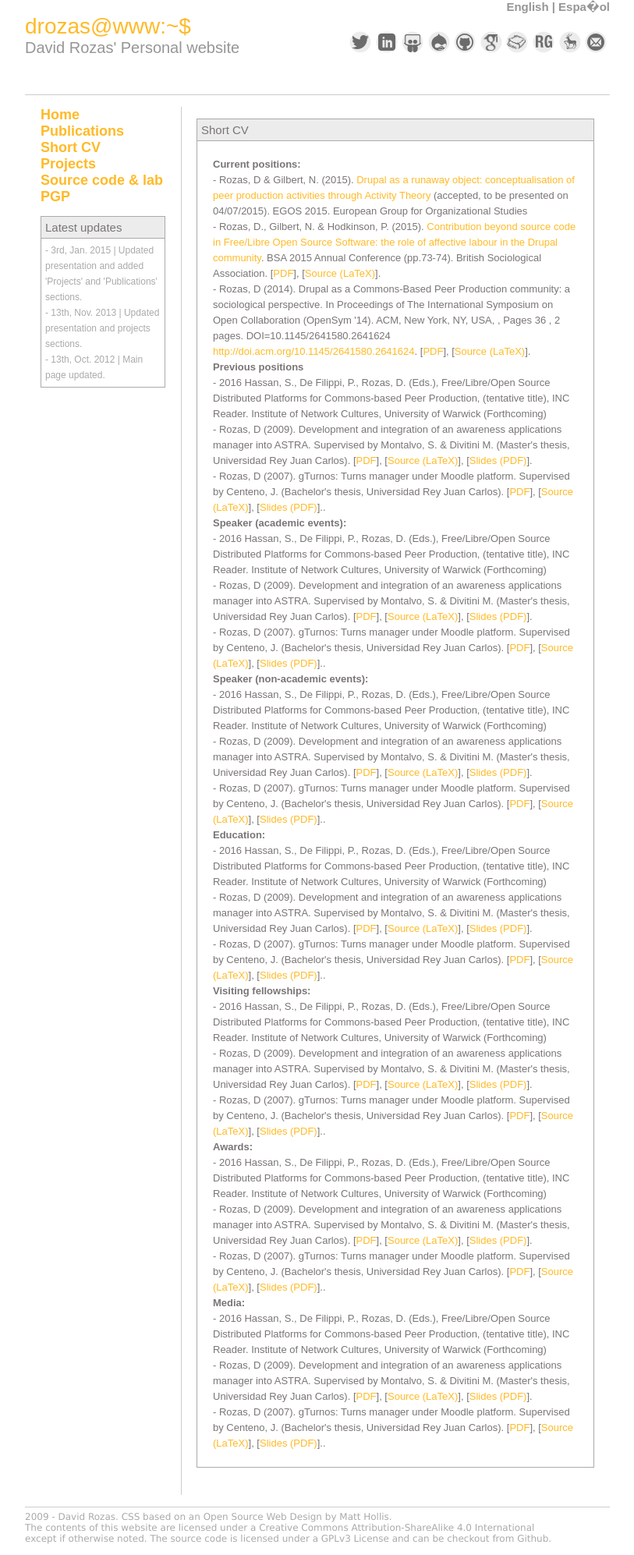
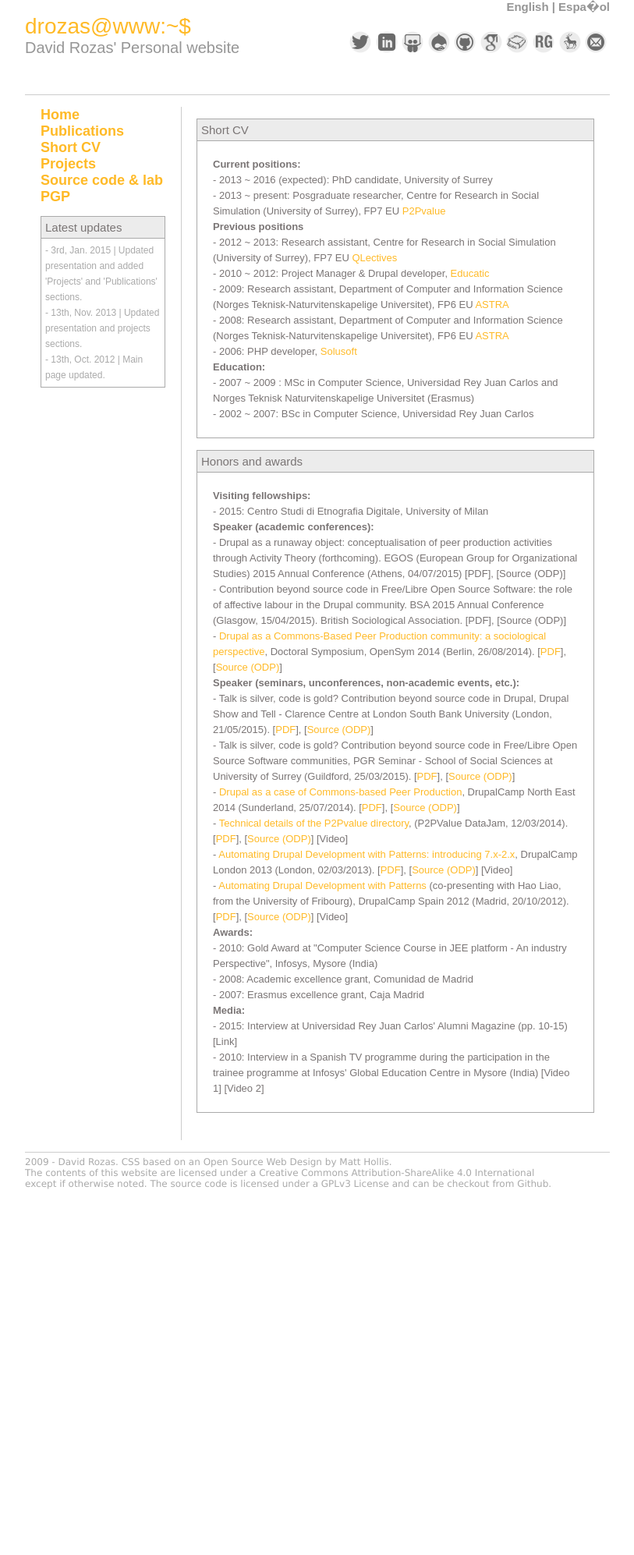
Before and after one commit to drozas/davidrozas.com, a PHP site: page /cv.php?set_language=1 in a window 1280 px wide. Shown: the whole page at 78% size, without its empty margins (233-1046 px from the left). After the commit the page ends 1539 px from the top, so only its background shows below. Run offline with PHP 8.4, Linux system fonts and the light colour scheme; data that the repository does not hold is empty; some libraries are stand-ins or nearby versions.

Commit message:
Extending CV, moving part of the index stuff

```diff
--- a/content.php
+++ b/content.php
@@ -79,7 +79,7 @@ function print_menu($lang)
 	if(isset($lang)&& $lang!=null && $lang=="es"){echo utf8_decode("Publicaciones");}else{echo "Publications";};
 	echo			"</a></li>
 					<li><a href=\"cv.php\">";
-	if(isset($lang)&& $lang!=null && $lang=="es"){echo utf8_decode("Currículum breve");}else{echo "Short CV";};
+	if(isset($lang)&& $lang!=null && $lang=="es"){echo utf8_decode("Currículum resumido");}else{echo "Short CV";};
 	echo			"</a></li>
 					<li><a href=\"projects.php\">";
 	if(isset($lang)&& $lang!=null && $lang=="es"){echo utf8_decode("Proyectos");}else{echo "Projects";};
--- a/cv.php
+++ b/cv.php
@@ -6,73 +6,71 @@
 	check_language($_GET['set_language']);
 
 	//drozas: Process publications as a list, and in a single language
-	$cv = "
+	$work_and_education = "
         <b>Current positions:</b> <br />
-        - Rozas, D & Gilbert, N. (2015). <a href=\"http://www.egosnet.org/jart/prj3/egos/main.jart?rel=de&reserve-mode=active&content-id=1392376003637&subtheme_id=1368705967560\">Drupal as a runaway object: conceptualisation of peer production activities through Activity Theory</a> (accepted, to be presented on 04/07/2015). EGOS 2015. European Group for Organizational Studies <br />
-	    - Rozas, D., Gilbert, N. & Hodkinson, P. (2015). <a href=\"http://www.britsoc.co.uk/media/84184/Programme%20full.pdf?1427305668398\">Contribution beyond source code in Free/Libre
-          Open Source Software: the role of affective labour in the Drupal community</a>. BSA 2015 Annual Conference (pp.73-74). British Sociological Association.
-	      [<a href=\"publications/bsa15_pp73_74.pdf\">PDF</a>], [<a href=\"https://github.com/drozas/bsa_2015\">Source (LaTeX)</a>].<br />
-	    - Rozas, D (2014). Drupal as a Commons-Based Peer Production community:
-          a sociological perspective. In Proceedings of The International Symposium on
-          Open Collaboration (OpenSym '14). ACM, New York, NY, USA, , Pages 36 ,
-          2 pages. DOI=10.1145/2641580.2641624 <a href=\"http://doi.acm.org/10.1145/2641580.2641624\">http://doi.acm.org/10.1145/2641580.2641624</a>. [<a href=\"publications/Rozas2014.pdf\">PDF</a>], [<a href=\"https://github.com/drozas/drupal_cbpp_opensym2014\">Source (LaTeX)</a>].<br />
+        - 2013 ~ 2016 (expected): PhD candidate, University of Surrey<br />
+	    - 2013 ~ present: Posgraduate researcher, Centre for Research in Social Simulation (University of Surrey), FP7 EU <a href=\"http://www.p2pvalue.eu\" target=\"_blank\"> P2Pvalue</a><br />
+
 	    <b>Previous positions</b> <br />
-	    - 2016 Hassan, S., De Filippi, P., Rozas, D. (Eds.), Free/Libre/Open Source Distributed Platforms for Commons-based Peer Production, (tentative title), INC Reader. Institute of Network Cultures, University of Warwick (Forthcoming)
-	    <b></b> <br />
-	    - Rozas, D (2009). Development and integration of an awareness applications manager into ASTRA. Supervised by Montalvo, S. & Divitini M.
-          (Master's thesis, Universidad Rey Juan Carlos). [<a href=\"publications/Rozas2009.pdf\">PDF</a>], [<a href=\"https://github.com/drozas/tfc\">Source (LaTeX)</a>], [<a href=\"publications/astra_slides.pdf\">Slides (PDF)</a>].<br />
-  	    - Rozas, D (2007). gTurnos: Turns manager under Moodle platform. Supervised by Centeno, J.
-          (Bachelor's thesis, Universidad Rey Juan Carlos). [<a href=\"publications/Rozas2007.pdf\">PDF</a>], [<a href=\"https://github.com/drozas/pfc\">Source (LaTeX)</a>], [<a href=\"publications/gturnos_slides.pdf\">Slides (PDF)</a>]..<br />
-  	    <b>Speaker (academic events):</b> <br />
-	    - 2016 Hassan, S., De Filippi, P., Rozas, D. (Eds.), Free/Libre/Open Source Distributed Platforms for Commons-based Peer Production, (tentative title), INC Reader. Institute of Network Cultures, University of Warwick (Forthcoming)
-	    <b></b> <br />
-	    - Rozas, D (2009). Development and integration of an awareness applications manager into ASTRA. Supervised by Montalvo, S. & Divitini M.
-          (Master's thesis, Universidad Rey Juan Carlos). [<a href=\"publications/Rozas2009.pdf\">PDF</a>], [<a href=\"https://github.com/drozas/tfc\">Source (LaTeX)</a>], [<a href=\"publications/astra_slides.pdf\">Slides (PDF)</a>].<br />
-  	    - Rozas, D (2007). gTurnos: Turns manager under Moodle platform. Supervised by Centeno, J.
-          (Bachelor's thesis, Universidad Rey Juan Carlos). [<a href=\"publications/Rozas2007.pdf\">PDF</a>], [<a href=\"https://github.com/drozas/pfc\">Source (LaTeX)</a>], [<a href=\"publications/gturnos_slides.pdf\">Slides (PDF)</a>]..<br />
-  	    <b>Speaker (non-academic events):</b> <br />
-	    - 2016 Hassan, S., De Filippi, P., Rozas, D. (Eds.), Free/Libre/Open Source Distributed Platforms for Commons-based Peer Production, (tentative title), INC Reader. Institute of Network Cultures, University of Warwick (Forthcoming)
-	    <b></b> <br />
-	    - Rozas, D (2009). Development and integration of an awareness applications manager into ASTRA. Supervised by Montalvo, S. & Divitini M.
-          (Master's thesis, Universidad Rey Juan Carlos). [<a href=\"publications/Rozas2009.pdf\">PDF</a>], [<a href=\"https://github.com/drozas/tfc\">Source (LaTeX)</a>], [<a href=\"publications/astra_slides.pdf\">Slides (PDF)</a>].<br />
-  	    - Rozas, D (2007). gTurnos: Turns manager under Moodle platform. Supervised by Centeno, J.
-          (Bachelor's thesis, Universidad Rey Juan Carlos). [<a href=\"publications/Rozas2007.pdf\">PDF</a>], [<a href=\"https://github.com/drozas/pfc\">Source (LaTeX)</a>], [<a href=\"publications/gturnos_slides.pdf\">Slides (PDF)</a>]..<br />
+	    - 2012 ~ 2013: Research assistant, Centre for Research in Social Simulation (University of Surrey), FP7 EU <a href=\"http://www.qlectives.eu\" target=\"_blank\">QLectives</a><br />
+	    - 2010 ~ 2012: Project Manager & Drupal developer, <a href=\"http://www.educatic.es\" target=\"_blank\">Educatic</a><br />
+  	    - 2009: Research assistant, Department of Computer and Information Science (Norges Teknisk-Naturvitenskapelige Universitet), FP6 EU <a href=\"http://cordis.europa.eu/project/rcn/80445_en.html\" target=\"_blank\">ASTRA</a><br />
+  	    - 2008: Research assistant, Department of Computer and Information Science (Norges Teknisk-Naturvitenskapelige Universitet), FP6 EU <a href=\"http://cordis.europa.eu/project/rcn/80445_en.html\" target=\"_blank\">ASTRA</a><br />
+  	    - 2006: PHP developer, <a href=\"http://www.solusoft.es\" target=\"_blank\">Solusoft</a><br />
+
 	    <b>Education:</b> <br />
-	    - 2016 Hassan, S., De Filippi, P., Rozas, D. (Eds.), Free/Libre/Open Source Distributed Platforms for Commons-based Peer Production, (tentative title), INC Reader. Institute of Network Cultures, University of Warwick (Forthcoming)
-	    <b></b> <br />
-	    - Rozas, D (2009). Development and integration of an awareness applications manager into ASTRA. Supervised by Montalvo, S. & Divitini M.
-          (Master's thesis, Universidad Rey Juan Carlos). [<a href=\"publications/Rozas2009.pdf\">PDF</a>], [<a href=\"https://github.com/drozas/tfc\">Source (LaTeX)</a>], [<a href=\"publications/astra_slides.pdf\">Slides (PDF)</a>].<br />
-  	    - Rozas, D (2007). gTurnos: Turns manager under Moodle platform. Supervised by Centeno, J.
-          (Bachelor's thesis, Universidad Rey Juan Carlos). [<a href=\"publications/Rozas2007.pdf\">PDF</a>], [<a href=\"https://github.com/drozas/pfc\">Source (LaTeX)</a>], [<a href=\"publications/gturnos_slides.pdf\">Slides (PDF)</a>]..<br />
+	    - 2007 ~ 2009 : MSc in Computer Science, Universidad Rey Juan Carlos and Norges Teknisk Naturvitenskapelige Universitet (Erasmus)<br />
+	    - 2002 ~ 2007: BSc in Computer Science, Universidad Rey Juan Carlos<br />
+	";
+
+	$rest = "
+
 	    <b>Visiting fellowships:</b> <br />
-	    - 2016 Hassan, S., De Filippi, P., Rozas, D. (Eds.), Free/Libre/Open Source Distributed Platforms for Commons-based Peer Production, (tentative title), INC Reader. Institute of Network Cultures, University of Warwick (Forthcoming)
-	    <b></b> <br />
-	    - Rozas, D (2009). Development and integration of an awareness applications manager into ASTRA. Supervised by Montalvo, S. & Divitini M.
-          (Master's thesis, Universidad Rey Juan Carlos). [<a href=\"publications/Rozas2009.pdf\">PDF</a>], [<a href=\"https://github.com/drozas/tfc\">Source (LaTeX)</a>], [<a href=\"publications/astra_slides.pdf\">Slides (PDF)</a>].<br />
-  	    - Rozas, D (2007). gTurnos: Turns manager under Moodle platform. Supervised by Centeno, J.
-          (Bachelor's thesis, Universidad Rey Juan Carlos). [<a href=\"publications/Rozas2007.pdf\">PDF</a>], [<a href=\"https://github.com/drozas/pfc\">Source (LaTeX)</a>], [<a href=\"publications/gturnos_slides.pdf\">Slides (PDF)</a>]..<br />
+        - 2015: Centro Studi di Etnografia Digitale, University of Milan<br />
+
+	    <b>Speaker (academic conferences):</b> <br />
+        - Drupal as a runaway object: conceptualisation of peer production activities through Activity Theory (forthcoming). EGOS (European Group for Organizational Studies) 2015 Annual Conference (Athens, 04/07/2015) [PDF], [Source (ODP)]<br />
+        - Contribution beyond source code in Free/Libre Open Source Software: the role of affective labour in the Drupal community. BSA 2015 Annual Conference (Glasgow, 15/04/2015). British Sociological Association. [PDF], [Source (ODP)]<br />
+	    - <a href=\"http://www.opensym.org/2014/08/11/opensym-doctoral-symposium-with-keynote-on-a-strange-animal-called-peer-reviewed-publishing/\">Drupal as a Commons-Based Peer Production community:
+          a sociological perspective</a>, Doctoral Symposium, OpenSym 2014
+          (Berlin, 26/08/2014). [<a href=\"publications/drupal_cbpp_opensym2014.pdf\">PDF</a>], [<a href=\"publications/drupal_cbpp_opensym2014.odp\">Source (ODP)</a>]<br />
+
+	    <b>Speaker (seminars, unconferences, non-academic events, etc.):</b> <br />
+	    - Talk is silver, code is gold? Contribution beyond source code in Drupal, Drupal Show and Tell - Clarence Centre at London South Bank University
+          (London, 21/05/2015). [<a href=\"publications/pgr_seminar_15_contribuion_beyond_source_code.pdf\">PDF</a>], [<a href=\"publications/pgr_seminar_15_contribuion_beyond_source_code.odp\">Source (ODP)</a>]<br />
+  	    - Talk is silver, code is gold? Contribution beyond source code in Free/Libre Open Source Software communities, PGR Seminar - School of Social Sciences at University of Surrey
+          (Guildford, 25/03/2015). [<a href=\"publications/pgr_seminar_15_contribuion_beyond_source_code.pdf\">PDF</a>], [<a href=\"publications/pgr_seminar_15_contribuion_beyond_source_code.odp\">Source (ODP)</a>]<br />
+	    - <a href=\"http://camp.drupalne.org/session/drupal-case-commons-based-peer-production\">Drupal as a case of Commons-based Peer Production</a>, DrupalCamp North East 2014
+	      (Sunderland, 25/07/2014). [<a href=\"publications/drupal_cbpp_dcne2014.pdf\">PDF</a>], [<a href=\"publications/drupal_cbpp_dcne2014.odp\">Source (ODP)</a>]<br />
+	    - <a href=\"http://www.p2pvalue.eu/blog/12th-march-data-jam-p2pvalue-directory\">Technical details of the P2Pvalue directory</a>,
+          (P2PValue DataJam, 12/03/2014).  [<a href=\"publications/p2pvalue_directory_techn_presentation.pdf\">PDF</a>], [<a href=\"publications/p2pvalue_directory_techn_presentation.odp\">Source (ODP)</a>] [Video]<br />
+	    - <a href=\"http://2013.drupalcamplondon.co.uk/session/automating-drupal-development-patterns\">Automating Drupal Development with Patterns: introducing 7.x-2.x</a>, DrupalCamp London 2013
+          (London, 02/03/2013). [<a href=\"publications/patterns_dclondon2013.pdf\">PDF</a>], [<a href=\"publications/patterns_dclondon2013.odp\">Source (ODP)</a>] [Video]<br />
+	    - <a href=\"http://2012.drupalcamp.es/es/sesiones/automating-drupal-development-patterns-38\">Automating Drupal Development with Patterns</a> (co-presenting with Hao Liao, from the University of Fribourg), DrupalCamp Spain 2012
+          (Madrid, 20/10/2012).  [<a href=\"publications/patterns_dcspain2012.pdf\">PDF</a>], [<a href=\"publications/patterns_dcspain2012.odp\">Source (ODP)</a>] [Video]<br />
+
 	    <b>Awards:</b> <br />
-	    - 2016 Hassan, S., De Filippi, P., Rozas, D. (Eds.), Free/Libre/Open Source Distributed Platforms for Commons-based Peer Production, (tentative title), INC Reader. Institute of Network Cultures, University of Warwick (Forthcoming)
-	    <b></b> <br />
-	    - Rozas, D (2009). Development and integration of an awareness applications manager into ASTRA. Supervised by Montalvo, S. & Divitini M.
-          (Master's thesis, Universidad Rey Juan Carlos). [<a href=\"publications/Rozas2009.pdf\">PDF</a>], [<a href=\"https://github.com/drozas/tfc\">Source (LaTeX)</a>], [<a href=\"publications/astra_slides.pdf\">Slides (PDF)</a>].<br />
-  	    - Rozas, D (2007). gTurnos: Turns manager under Moodle platform. Supervised by Centeno, J.
-          (Bachelor's thesis, Universidad Rey Juan Carlos). [<a href=\"publications/Rozas2007.pdf\">PDF</a>], [<a href=\"https://github.com/drozas/pfc\">Source (LaTeX)</a>], [<a href=\"publications/gturnos_slides.pdf\">Slides (PDF)</a>]..<br />
+	    - 2010: Gold Award at \"Computer Science Course in JEE platform - An industry Perspective\", Infosys, Mysore (India)<br />
+	    - 2008: Academic excellence grant, Comunidad de Madrid<br />
+	    - 2007: Erasmus excellence grant, Caja Madrid<br />
+
 	    <b>Media:</b> <br />
-	    - 2016 Hassan, S., De Filippi, P., Rozas, D. (Eds.), Free/Libre/Open Source Distributed Platforms for Commons-based Peer Production, (tentative title), INC Reader. Institute of Network Cultures, University of Warwick (Forthcoming)
-	    <b></b> <br />
-	    - Rozas, D (2009). Development and integration of an awareness applications manager into ASTRA. Supervised by Montalvo, S. & Divitini M.
-          (Master's thesis, Universidad Rey Juan Carlos). [<a href=\"publications/Rozas2009.pdf\">PDF</a>], [<a href=\"https://github.com/drozas/tfc\">Source (LaTeX)</a>], [<a href=\"publications/astra_slides.pdf\">Slides (PDF)</a>].<br />
-  	    - Rozas, D (2007). gTurnos: Turns manager under Moodle platform. Supervised by Centeno, J.
-          (Bachelor's thesis, Universidad Rey Juan Carlos). [<a href=\"publications/Rozas2007.pdf\">PDF</a>], [<a href=\"https://github.com/drozas/pfc\">Source (LaTeX)</a>], [<a href=\"publications/gturnos_slides.pdf\">Slides (PDF)</a>]..<br />
+	    - 2015: Interview at Universidad Rey Juan Carlos' Alumni Magazine (pp. 10-15) [Link]<br />
+	    - 2010: Interview in a Spanish TV programme during the participation in the trainee programme at Infosys' Global Education Centre in Mysore (India) [Video 1] [Video 2]<br />
+
 
 	";
 
 	//drozas: This will be in a db or at least a file
 	$items = array(		array(
-	    "Short CV", $cv
+	    "Short CV", $work_and_education
 	    ,
-	    "Currículum resumido",$cv
+	    "Currículum resumido", $work_and_education
+	),
+    array(
+        "Honors and awards", $rest
+        ,
+        "Honors and awards", $rest
     )
 	);
 
--- a/index.php
+++ b/index.php
@@ -19,7 +19,7 @@
                                 <br /> Anteriormente participé en los proyectos de investigación de la Unión Europea FP7 <a href=\"http://www.qlectives.eu\" target=\"_blank\">QLectives</a> (Quality Collectives) en la <a href=\"https://www.surrey.ac.uk/\" target=\"_blank\">Universidad de Surrey</a>, y FP6 <a href=\"http://cordis.europa.eu/project/rcn/80445_en.html\" target=\"_blank\">ASTRA</a> (Awareness Services and Systems - Towards Theory and Realization) en la <a href=\"http://www.ntnu.no\" target=\"_blank\">Norges Teknisk-Naturvitenskapelige Universitet</a> (Trondheim, Noruega).
                                 <br /> Previamente, trabajé como coordinador del área técnica en la empresa <a href=\"http://www.educatic.es\" target=\"_blank\">Educatic</a> (Madrid, España), desarrollando varios proyectos de ámbito social, educativo y cultural basados en Drupal."
 	                            ),
-	        array(
+	        /*array(
 								"Academic information",
 								" - I am currently studying a PhD in Sociology at the <a href=\"https://www.surrey.ac.uk/\" target=\"_blank\">University of Surrey</a> (Guildford, UK): October 2013 - October 2016 (expected).<br />
 	                            - I took a Foundational Computer Science Course in JEE platform at <a href=\"http://www.infosys.com/\" target=\"_blank\">Infosys' Global Education Centre</a> (Mysore, India) in 2010.<br />
@@ -31,7 +31,7 @@
 	                            - Realicé un curso en la plataforma JEE en el <a href=\"http://www.infosys.com/\" target=\"_blank\">Centro Global Educativo de Infosys</a> (Mysore, India) durante 2010.<br />
 								- Acabé Ingeniería Informática en la  <a href=\"http://www.urjc.es\" target=\"_blank\">Universidad Rey Juan Carlos</a> (Madrid, España) en 2009. <br />
 								- Fuí estudiante de intercambio en la <a href=\"http://www.ntnu.no\" target=\"_blank\">Norges Teknisk-Naturvitenskapelige Universitet</a> (Trondheim, Noruega) durante el curso 2007-2008.<br />
-								- Acabé Ingeniería Técnica en Informática de Sistemas en 2007, en la <a href=\"http://www.urjc.es\" target=\"_blank\">Universidad Rey Juan Carlos</a> (Madrid, España)"),
+								- Acabé Ingeniería Técnica en Informática de Sistemas en 2007, en la <a href=\"http://www.urjc.es\" target=\"_blank\">Universidad Rey Juan Carlos</a> (Madrid, España)"),*/
 
 
 
```
Lines whose indentation alone changed are shown as unchanged.
